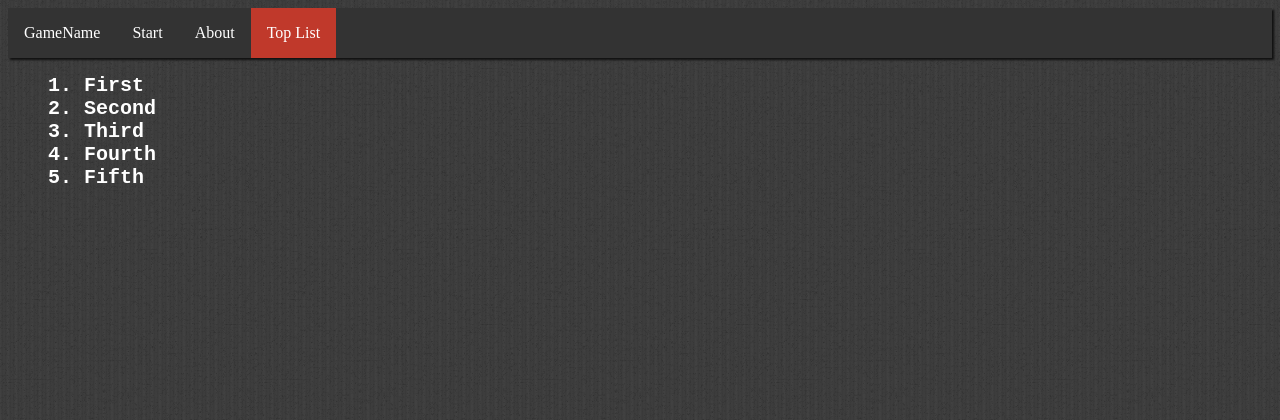
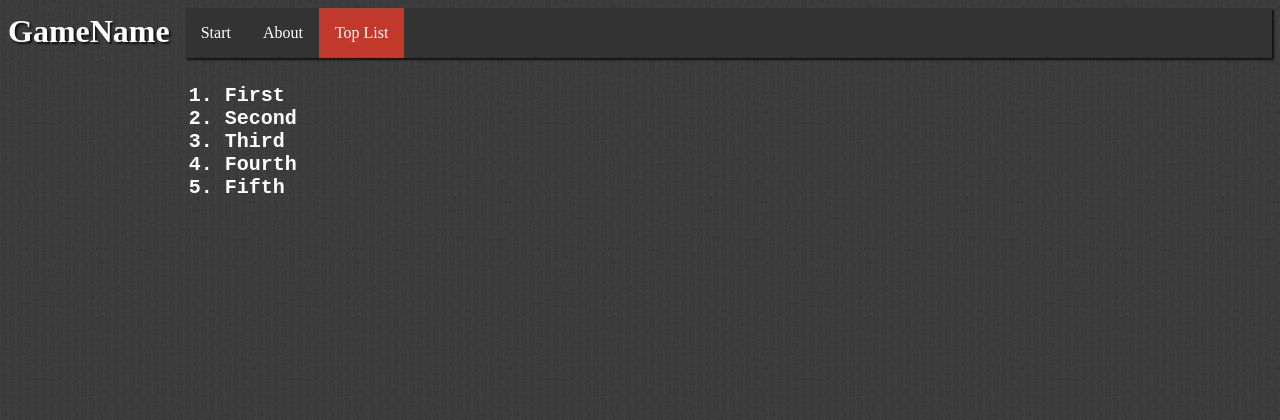
Before and after one commit to TimeOfDying/WebApp, a PHP site: page /topList.html in a window 1280 px wide. Shown: the top 420 px of the page. Run offline with PHP 8.4, Linux system fonts and the light colour scheme.

Commit message:
Final
Поменял все связанное с логотипом + небольшие изменения в стиле

```diff
--- a/css/main.css
+++ b/css/main.css
@@ -1,3 +1,15 @@
+.logo {
+  float:left;
+  padding-right: 15px;
+  margin-top: 5px;
+  text-shadow: 2px 2px 2px #111;
+}
+
+.logo a {
+  color: white;
+  text-decoration: none;
+}
+
 .menu ul {
   list-style-type: none;
   margin: 0;
@@ -18,7 +30,6 @@
   text-align: center;
   padding: 16px 16px;
   text-decoration: none;
-    height: 50px;
 }
 
 .active {
@@ -31,7 +42,7 @@
   text-align: center;
 }
 
-.btn {
+.start-button {
   position: absolute;
   top: 50%;
   left: 45%;
@@ -71,11 +82,13 @@
   text-align: center;
 }
 
+.special-list {
+  padding-top: 10px;
+  display: inline-block;
+  margin-left: auto;
+  margin-right: auto;
+}
 .special-list li{
-  list-style-type: none;
-}
-
-.special-list li a{
   font-family: "Courier New", Courier, monospace;
   font-weight: bold;
   font-size: 20px;
--- a/topList.html
+++ b/topList.html
@@ -2,27 +2,29 @@
 <html lang="ru">
 <head>
 	<meta charset="utf-8">
-	<link rel="stylesheet" href="css/main.css">
-	<title>Start</title>
+	<link rel="stylesheet" type="text/css" href="css/main.css">
+	<title>TopList</title>
 </style>
 </head>
 <body background="assets/background.jpg">
+	<header>
+	<h1 class="logo"><a href="index.html">GameName</a></h1>
 	<nav class="menu">
 		<ul>
-			<li class="logo"><a href="index.html">GameName</a></li>
 			<li><a href="start.html">Start</a></li>
 			<li><a href="about.html">About</a></li>
 			<li class="active"><a>Top List</a></li>
 		</ul>
 	</nav>
+	</header>
 	<div class="special-list">
-		<ul>
-			<li><a>1. First</a></li>
-			<li><a>2. Second</a></li>
-			<li><a>3. Third</a></li>
-			<li><a>4. Fourth</a></li>
-			<li><a>5. Fifth</a></li>
-		</ul>
+		<ol>
+			  <li>First</li>
+			  <li>Second</li>
+			  <li>Third</li>
+			  <li>Fourth</li>
+			  <li>Fifth</li>
+		</ol>
 	</div>
 </body>
 </html>
```
Also changed, not shown: about.html (+5 -3 lines), index.html (+5 -3 lines), start.html (+5 -3 lines). Lines whose indentation alone changed are shown as unchanged.
